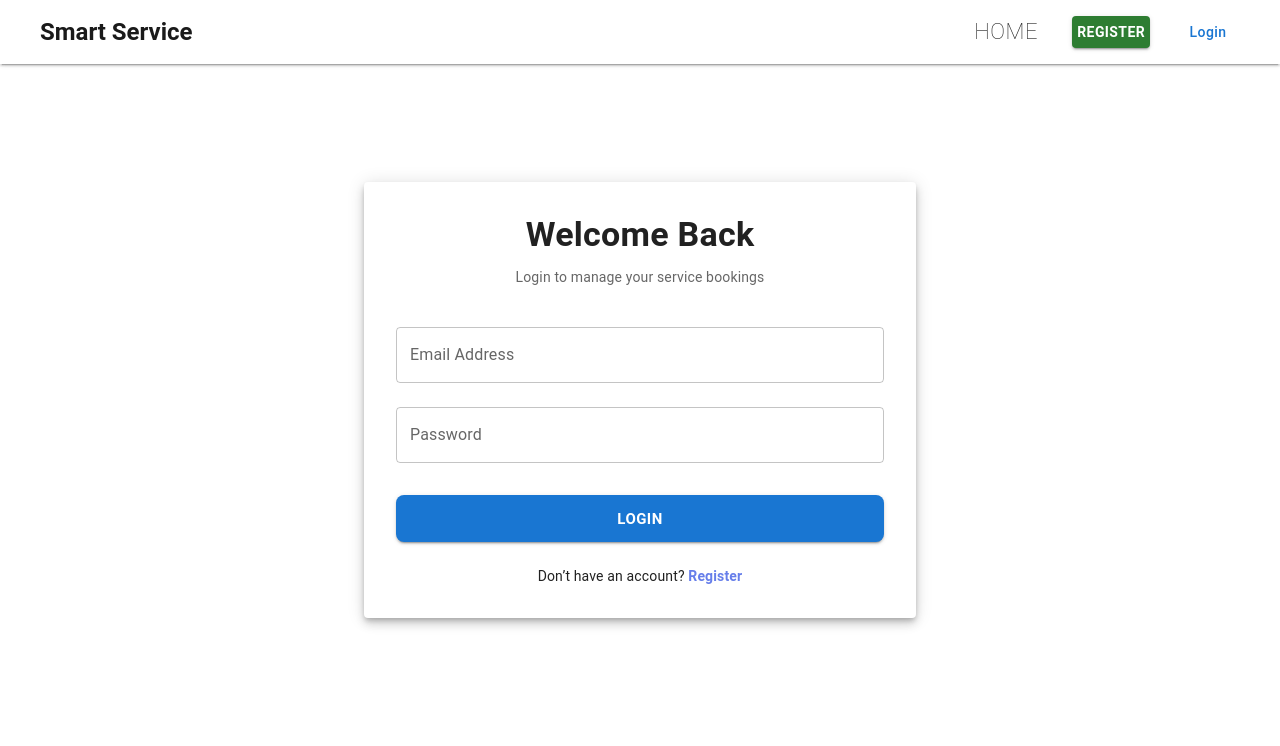
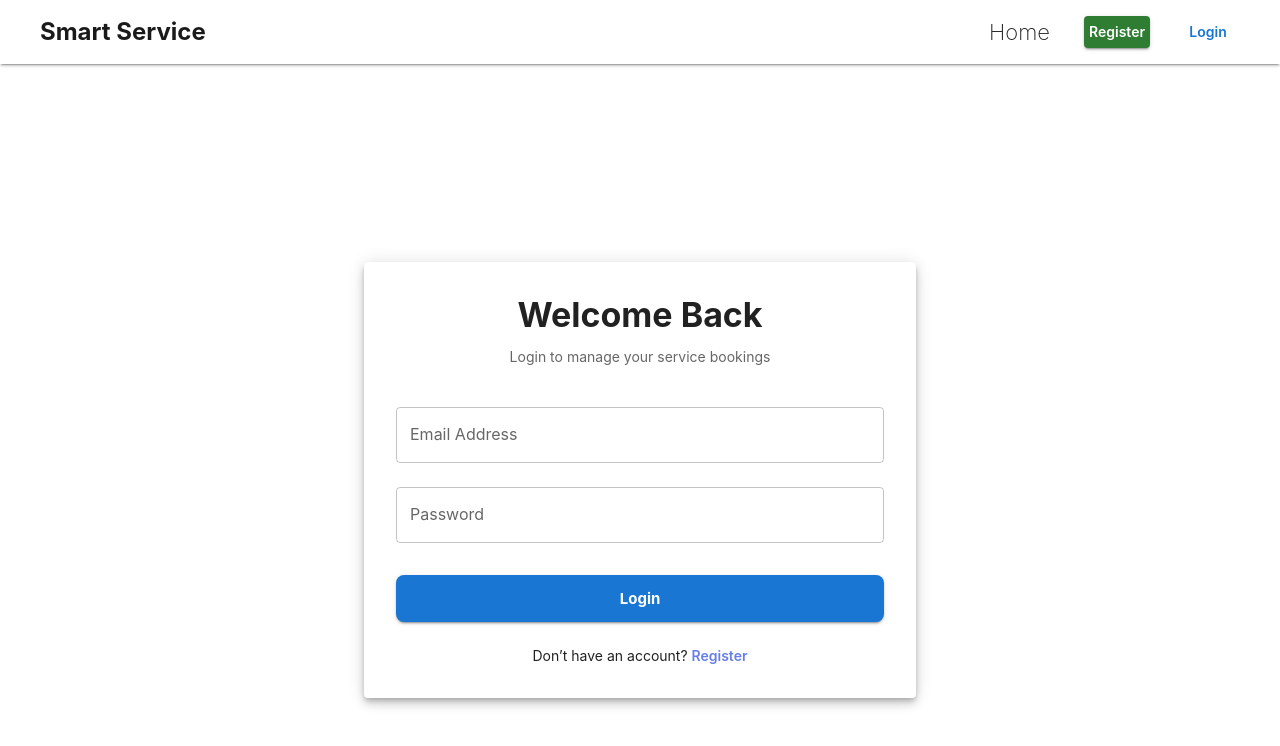
Before and after one commit to 12343-debug/Fullstack-Smart-service-booking-system, a React (Vite) app in the folder Frontend/smart-service-booking/: page /login in a window 1280 px wide. Shown: the top 746 px of the page. Built offline with nearby package versions, Linux system fonts and the light colour scheme.

Commit message:
implimented page wrapping,back navigation,UI ppolishing

```diff
--- a/Frontend/smart-service-booking/src/Pages/Login.jsx
+++ b/Frontend/smart-service-booking/src/Pages/Login.jsx
@@ -1,8 +1,16 @@
 import { useState } from "react";
 import { loginUser } from "../services/authApi";
 import { useNavigate } from "react-router-dom";
-import { Box, Button, Container, Paper, TextField, Typography } from "@mui/material";
+import {
+  Box,
+  Button,
+  Container,
+  Paper,
+  TextField,
+  Typography,
+} from "@mui/material";
 import AnimatedPage from "../components/AnimatedPage";
+import PageWrapper from "../components/PageWrapper";
 
 const Login = () => {
   const [email, setEmail] = useState("");
@@ -17,13 +25,14 @@ const Login = () => {
       localStorage.setItem("role", res.role);
 
       alert("Login Successful");
-      navigate("/services")
+      navigate("/services");
     } catch (err) {
       alert("Login failed");
     }
   };
 
   return (
+    <PageWrapper>
       <AnimatedPage>
         <Box
           sx={{
@@ -44,12 +53,17 @@ const Login = () => {
                 Welcome Back
               </Typography>
 
-          <Typography variant="body2" align="center" color="text.secondary" sx={{mb:3}}>
+              <Typography
+                variant="body2"
+                align="center"
+                color="text.secondary"
+                sx={{ mb: 3 }}
+              >
                 Login to manage your service bookings
               </Typography>
 
               <TextField
-          label = "Email Address"
+                label="Email Address"
                 type="Email"
                 fullWidth
                 margin="normal"
@@ -58,48 +72,40 @@ const Login = () => {
               />
 
               <TextField
-          label = "Password"
+                label="Password"
                 type="password"
                 fullWidth
                 margin="normal"
                 value={password}
                 onChange={(e) => setPassword(e.target.value)}
               />
-          <Button variant="contained" fullWidth size="large" sx={{mt:3,py:1.3,fontWeight:"bold",borderRadius:2}}
+              <Button
+                variant="contained"
+                fullWidth
+                size="large"
+                sx={{ mt: 3, py: 1.3, fontWeight: "bold", borderRadius: 2 }}
                 onClick={handleLogin}
               >
                 Login
               </Button>
-          <Typography
-            variant="body2"
-            align="center"
-            sx={{ mt: 3 }}
-          >
+              <Typography variant="body2" align="center" sx={{ mt: 3 }}>
                 Don’t have an account?{" "}
                 <span
-              style={{ color: "#667eea", cursor: "pointer", fontWeight: 600 }}
+                  style={{
+                    color: "#667eea",
+                    cursor: "pointer",
+                    fontWeight: 600,
+                  }}
                   onClick={() => navigate("/")}
                 >
                   Register
                 </span>
               </Typography>
-
             </Paper>
           </Container>
         </Box>
       </AnimatedPage>
-    // <div className="auth-box">
-    //   <h2>Login</h2>
-
-    //   <input placeholder="Email"
-    //   value={email}
-    //     onChange={(e)=>setEmail(e.target.value)} />
-
-    //   <input type="password" placeholder="Password" value={password}
-    //     onChange={(e)=>setPassword(e.target.value)} />
-
-    //   <button onClick={handleLogin}>Login</button>
-    // </div>
+    </PageWrapper>
   );
 };
 
--- a/Frontend/smart-service-booking/src/Pages/Register.jsx
+++ b/Frontend/smart-service-booking/src/Pages/Register.jsx
@@ -10,6 +10,7 @@ import {
   Typography,
 } from "@mui/material";
 import AnimatedPage from "../components/AnimatedPage";
+import PageWrapper from "../components/PageWrapper";
 
 const Register = () => {
   const [name, setName] = useState("");
@@ -28,8 +29,8 @@ const Register = () => {
   };
 
   return (
+    <PageWrapper>
       <AnimatedPage>
-    <Container maxWidth="sm">
         <Box
           sx={{
             minHeight: "100vh",
@@ -108,8 +109,8 @@ const Register = () => {
             </Typography>
           </Paper>
         </Box>
-    </Container>
       </AnimatedPage>
+    </PageWrapper>
   );
 };
 
--- a/Frontend/smart-service-booking/src/components/NavBar.jsx
+++ b/Frontend/smart-service-booking/src/components/NavBar.jsx
@@ -1,4 +1,13 @@
-import { AppBar, Button, Toolbar, Typography, Box, IconButton,Menu,MenuItem } from "@mui/material";
+import {
+  AppBar,
+  Button,
+  Toolbar,
+  Typography,
+  Box,
+  IconButton,
+  Menu,
+  MenuItem,
+} from "@mui/material";
 import { Link } from "react-router-dom";
 import { useNavigate } from "react-router-dom";
 import LogoutIcon from "@mui/icons-material/Logout";
@@ -9,7 +18,7 @@ const NavBar = () => {
   const navigate = useNavigate();
   const token = localStorage.getItem("token");
 
-   // dropdown state
+  // dropdown state
   const [anchorEl, setAnchorEl] = useState(null);
   const open = Boolean(anchorEl);
 
@@ -31,49 +40,64 @@ const NavBar = () => {
       elevation={2}
       sx={{ backgroundColor: "#ffffff", color: "#1a1a1a", px: 2 }}
     >
-      <Toolbar sx={{display:"flex",justifyContent:"space-between"}}>
-        <Typography variant="h5" fontWeight="bold"  sx={{ cursor:"pointer", color:"1976d2"}}
-        onClick={()=>navigate("/home")}
+      <Toolbar sx={{ display: "flex", justifyContent: "space-between" }}>
+        <Typography
+          variant="h5"
+          fontWeight="bold"
+          sx={{ cursor: "pointer", color: "1976d2" }}
+          onClick={() => navigate("/home")}
         >
           Smart Service
         </Typography>
         {!token && (
-          <Box sx={{display:"flex", gap:2}}>
-             <Button
+          <Box sx={{ display: "flex", gap: 2 }}>
+            <Button
               color="inherit"
-              sx={{ fontWeight: 200 ,fontSize:"22px",fontStyle:"inherit"}}
+              sx={{ fontWeight: 200, fontSize: "22px", fontStyle: "inherit" }}
               component={Link}
               to="/home"
             >
               Home
             </Button>
-            <Button color="success" component={Link} to="/register" variant="contained" sx={{padding:"5px",height: "32px",margin: "10px",fontWeight:600}}>
+            <Button
+              color="success"
+              component={Link}
+              to="/register"
+              variant="contained"
+              sx={{
+                padding: "5px",
+                height: "32px",
+                margin: "10px",
+                fontWeight: 600,
+              }}
+            >
               Register
             </Button>
-            <Button component={Link} to="/login" sx={{textTransform:"none"}}>
+            <Button component={Link} to="/login" sx={{ textTransform: "none" }}>
               Login
             </Button>
-
           </Box>
         )}
         {token && (
-          <Box sx={{display:"flex",alignItems:"center",gap:2}}>
-
+          <Box sx={{ display: "flex", alignItems: "center", gap: 2 }}>
             <Button
               color="inherit"
-              sx={{ fontSize:"22px", fontWeight: 500 }}
+              sx={{ fontSize: "22px", fontWeight: 500 }}
               component={Link}
               to="/services"
-
             >
               Services
             </Button>
-            <Button color="inherit" component={Link} to="/bookings" sx={{fontSize:"22px"}}>
+            <Button
+              color="inherit"
+              component={Link}
+              to="/bookings"
+              sx={{ fontSize: "22px" }}
+            >
               Bookings
             </Button>
             <IconButton onClick={handleProfileClick}>
-              <AccountCircleIcon fontSize="large"/>
-
+              <AccountCircleIcon fontSize="large" />
             </IconButton>
             {/* DROPDOWN MENU */}
             <Menu
@@ -83,7 +107,12 @@ const NavBar = () => {
               anchorOrigin={{ vertical: "bottom", horizontal: "right" }}
               transformOrigin={{ vertical: "top", horizontal: "right" }}
             >
-              <MenuItem onClick={() => { navigate("/bookings"); handleClose(); }}>
+              <MenuItem
+                onClick={() => {
+                  navigate("/bookings");
+                  handleClose();
+                }}
+              >
                 My Bookings
               </MenuItem>
 
@@ -92,7 +121,6 @@ const NavBar = () => {
                 Logout
               </MenuItem>
             </Menu>
-
           </Box>
         )}
       </Toolbar>
--- /dev/null
+++ b/Frontend/smart-service-booking/src/components/PageWrapper.jsx
@@ -0,0 +1,11 @@
+import { Box, Container } from "@mui/material";
+
+const PageWrapper = ({ children }) => {
+  return (
+    <Box sx={{ pt: 10, pb: 6, minHeight: "100vh" }}>
+      <Container>{children}</Container>
+    </Box>
+  );
+};
+
+export default PageWrapper;
--- a/Frontend/smart-service-booking/src/main.jsx
+++ b/Frontend/smart-service-booking/src/main.jsx
@@ -1,12 +1,18 @@
-import {Toaster} from "react-hot-toast"
+import { Toaster } from "react-hot-toast";
 import ReactDOM from "react-dom/client";
-import './index.css'
-import App from './App.jsx'
-import {BrowserRouter} from 'react-router-dom'
+import "./index.css";
+import App from "./App.jsx";
+import { BrowserRouter } from "react-router-dom";
+import { ThemeProvider } from "@emotion/react";
+import { CssBaseline } from "@mui/material";
+import theme from "./theme.js";
 
-ReactDOM.createRoot(document.getElementById('root')).render(
-  <BrowserRouter>
-  <Toaster position="top-right"/>
-    <App />
-  </BrowserRouter>,
-)
+ReactDOM.createRoot(document.getElementById("root")).render(
+  <ThemeProvider theme={theme}>
+    <CssBaseline />
+    <BrowserRouter>
+      <Toaster position="top-right" />
+      <App />
+    </BrowserRouter>
+  </ThemeProvider>,
+);
--- a/Frontend/smart-service-booking/src/services/servicesApi.js
+++ b/Frontend/smart-service-booking/src/services/servicesApi.js
@@ -1,11 +1,11 @@
 import api from "./api";
 
-export const getServices =async ()=>{
-    const token = localStorage.getItem("token");
-    const response = await api.get("/services",{
-         headers: {
-      Authorization: token
-    }
-    });
-    return response.data;
+export const getServices = async () => {
+  const token = localStorage.getItem("token");
+  const response = await api.get("/services", {
+    headers: {
+      Authorization: token,
+    },
+  });
+  return response.data;
 };
--- /dev/null
+++ b/Frontend/smart-service-booking/src/theme.js
@@ -0,0 +1,27 @@
+import { createTheme } from "@mui/material";
+
+const theme = createTheme({
+  palette: {
+    primary: {
+      main: "#1976d2",
+    },
+    secondary: {
+      main: "#00bfa6",
+    },
+    background: {
+      default: "f5f7fa",
+    },
+  },
+  typography: {
+    fontFamily: "Inter,Roboto,san-serif",
+    h4: {
+      fontWeight: 700,
+    },
+    button: {
+      textTransform: "none",
+      fontWeight: 600,
+    },
+  },
+});
+
+export default theme;
```
Also changed, not shown: Frontend/smart-service-booking/src/Pages/Bookings.jsx (+9 -7 lines), Frontend/smart-service-booking/src/Pages/Home.jsx (+23 -15 lines), Frontend/smart-service-booking/src/Pages/Services.jsx (+6 -10 lines), Frontend/smart-service-booking/src/services/bookingsApi.js (+17 -18 lines), Frontend/smart-service-booking/src/App.jsx (line endings or trailing spaces). Lines whose indentation alone changed are shown as unchanged.
